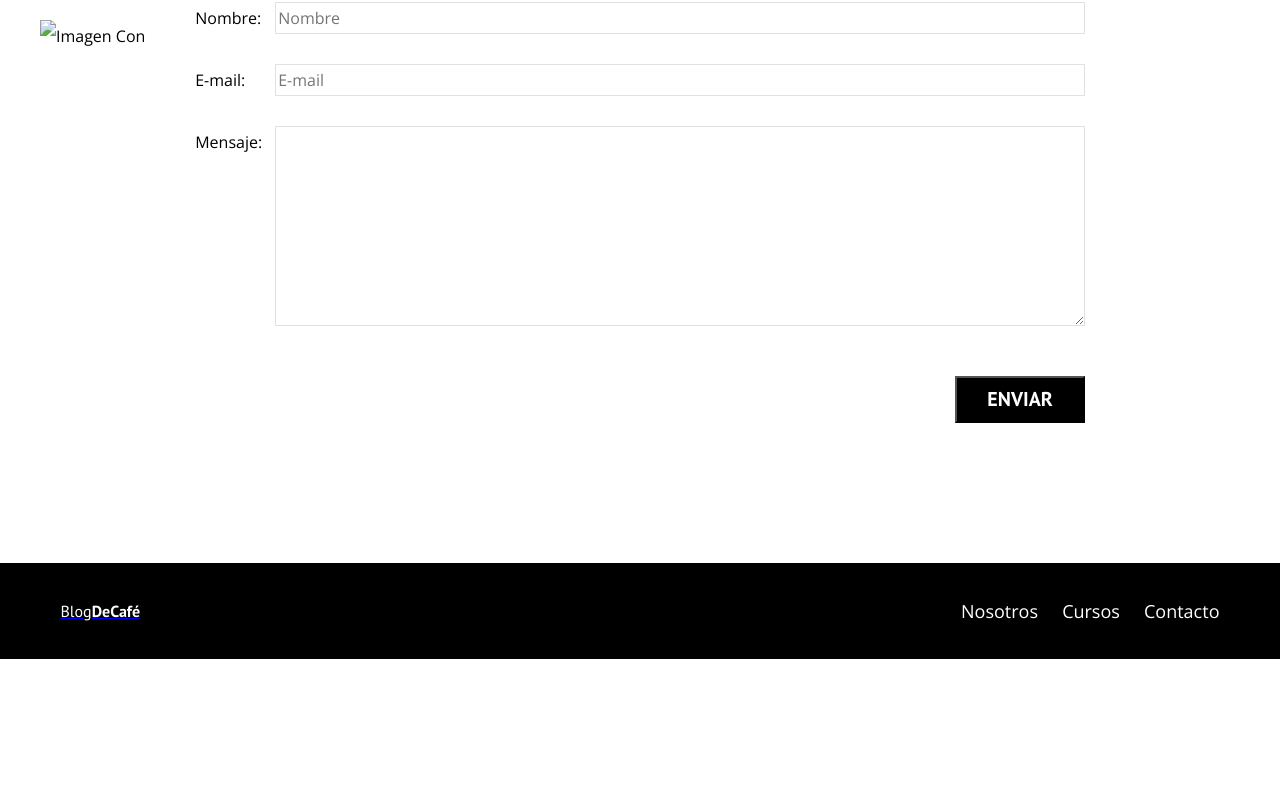
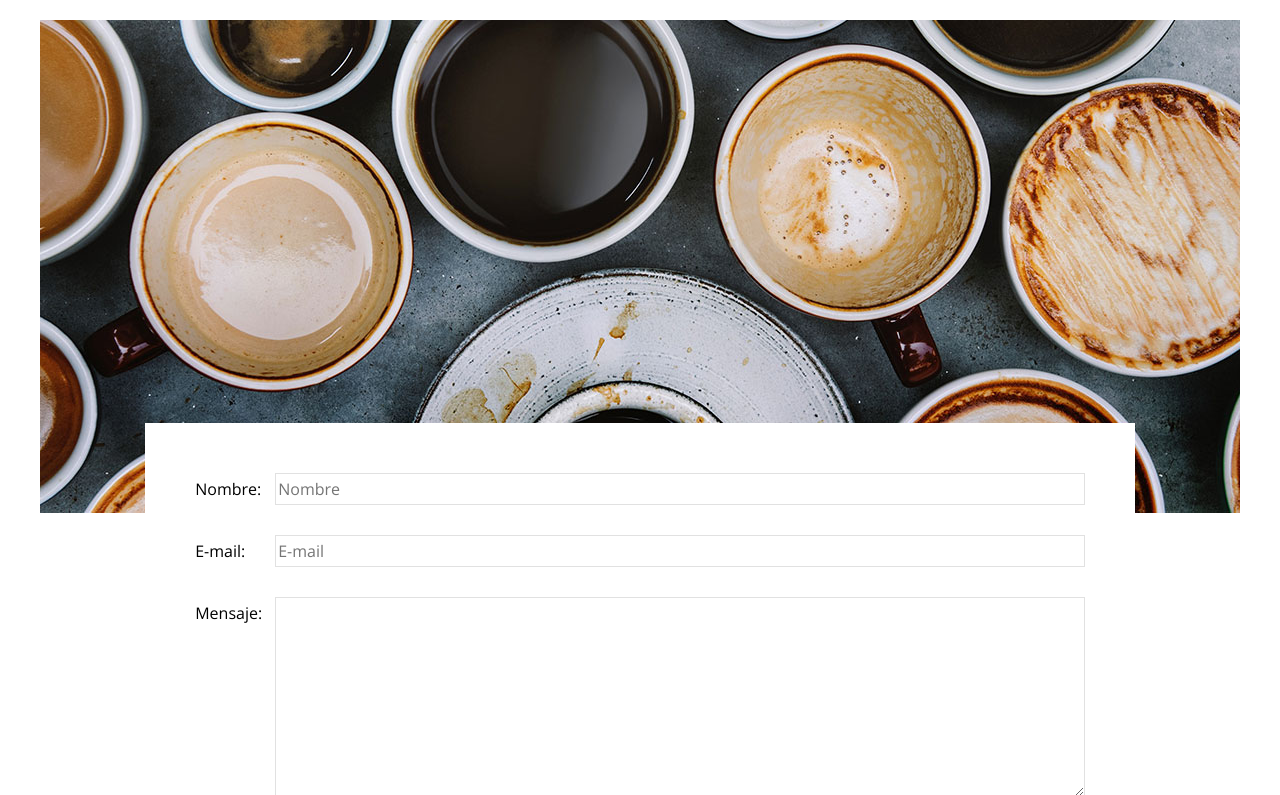
Before and after one commit to bortiz01/udemy-dwc-02, a plain HTML site: page contacto.html in a window 1280 px wide. Shown: the part 694-1489 px from the top of the page. Before the commit the page ends 1353 px from the top, so only its background shows below. Drawn offline with nearby package versions, Linux system fonts and the light colour scheme; the site is published under a folder, as on GitHub Pages, so addresses that start at the root find nothing.

Commit message:
Fix - errores en las imagenes

```diff
--- a/contacto.html
+++ b/contacto.html
@@ -41,7 +41,7 @@
       <h2 class="centrar-texto">Contacto</h2>
       <div class="grid centrar-columnas">
         <div class="columnas-12">
-          <img src="/img/contacto.jpg" alt="Imagen Contacto" />
+          <img src="img/contacto.jpg" alt="Imagen Contacto" />
         </div>
 
         <div class="formulario-contacto columnas-10">
--- a/css/style.css
+++ b/css/style.css
@@ -130,6 +130,10 @@ img {
 }
 
 /* --------------------------------- Header --------------------------------- */
+.barra a {
+  text-decoration: none;
+}
+
 @media (min-width: 768px) {
   .barra {
     display: flex;
```
Also changed, not shown: nosotros.html (+1 -1 lines).
